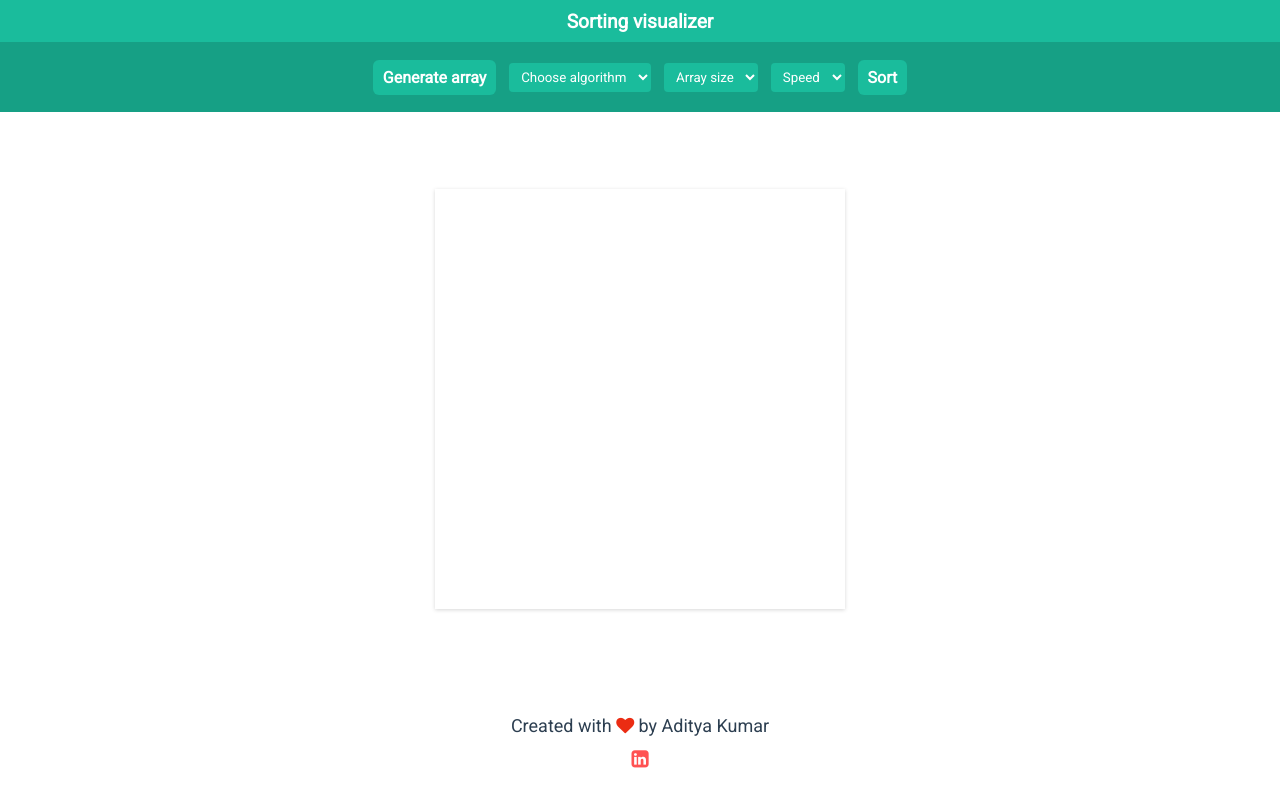
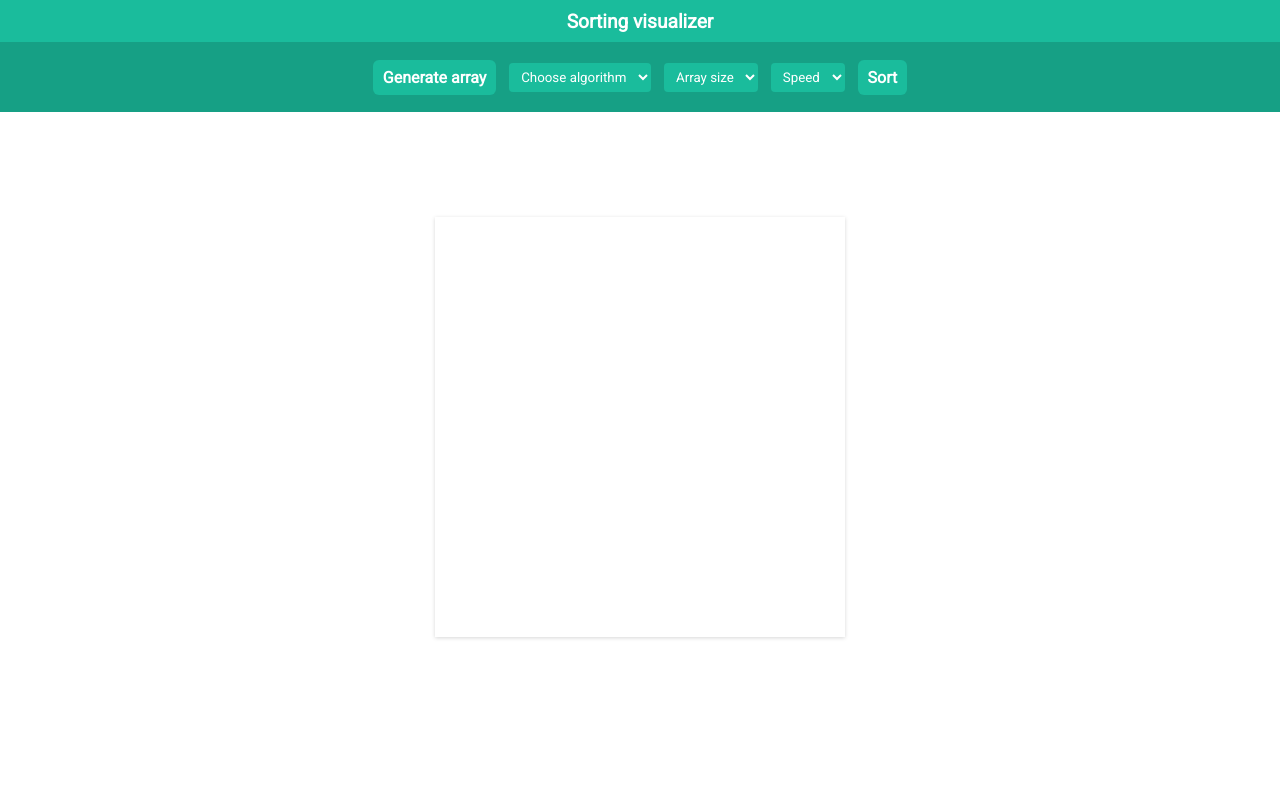
Before and after one commit to Addiii111/sorting-visualizer, a plain HTML site: page index.html in a window 1280 px wide. Drawn offline with Linux system fonts and the light colour scheme.

Commit message:
testing Updates

```diff
--- a/index.html
+++ b/index.html
@@ -66,12 +66,7 @@
     <div class="array"></div>
   </div>
   <footer class="footer">
-    <p>Created with <i class="fa fa-heart"></i> by Aditya Kumar</p>
-    <p>
-      <a href="https://www.linkedin.com/in/aditya-kumar-674a4b1b0/" target="_blank" class="link">
-        <i class="fa fa-linkedin-square" aria-hidden="true"></i>
-      </a>
-    </p>
+
   </footer>
   <script src="./scripts/app.js"></script>
   <script src="./scripts/helper.js"></script>
```
